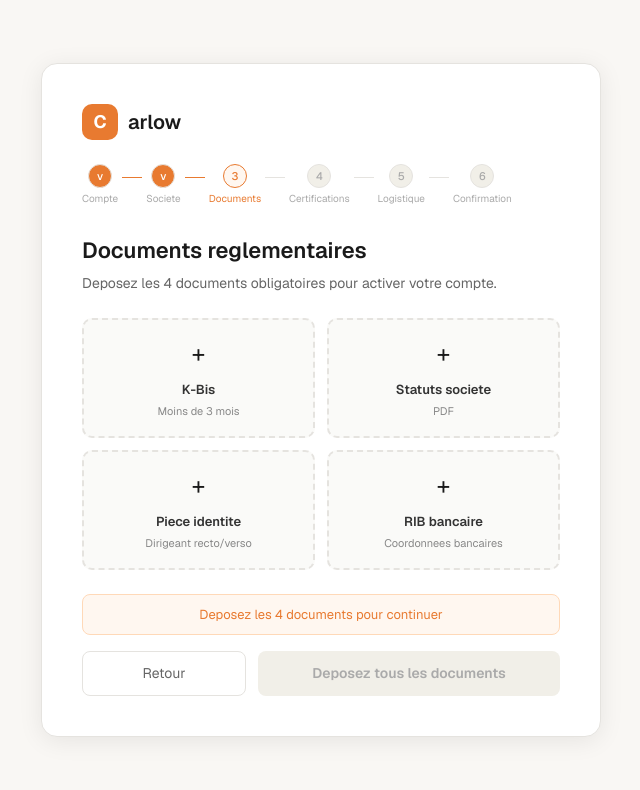
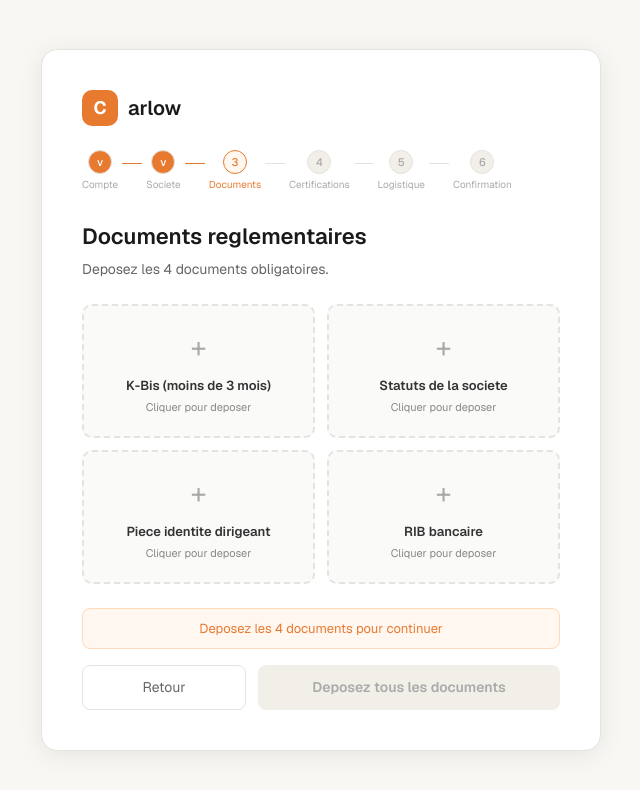
Before and after one commit to azerrh/carlow-onboarding, a Next.js app: page /step-3-documents in a window 1280 px wide. Shown: the top 790 px of the page, without its empty margins (319-959 px from the left). Built offline with nearby package versions, Linux system fonts and the light colour scheme.

Commit message:
fix: upload documents KYC avec vrais fichiers

```diff
--- a/src/app/(onboarding)/step-3-documents/page.tsx
+++ b/src/app/(onboarding)/step-3-documents/page.tsx
@@ -1,29 +1,27 @@
 "use client";
-import { useState } from "react";
+import { useRef, useState } from "react";
 import { useRouter } from "next/navigation";
 import { StepperBar } from "@/components/onboarding/StepperBar";
 
-interface UploadedDoc {
-  name: string;
-  status: "uploading" | "done" | "error";
-}
-
 const DOCS = [
-  { key: "kbis",    label: "K-Bis",               desc: "Moins de 3 mois" },
-  { key: "statuts", label: "Statuts societe",      desc: "PDF" },
-  { key: "id",      label: "Piece identite",       desc: "Dirigeant recto/verso" },
-  { key: "rib",     label: "RIB bancaire",         desc: "Coordonnees bancaires" },
+  { key: "kbis",    label: "K-Bis (moins de 3 mois)",  desc: "Cliquer pour deposer" },
+  { key: "statuts", label: "Statuts de la societe",     desc: "Cliquer pour deposer" },
+  { key: "id",      label: "Piece identite dirigeant",  desc: "Cliquer pour deposer" },
+  { key: "rib",     label: "RIB bancaire",              desc: "Cliquer pour deposer" },
 ];
 
 export default function StepDocumentsPage() {
   const router = useRouter();
-  const [uploads, setUploads] = useState<Record<string, UploadedDoc>>({});
+  const [uploads, setUploads] = useState<Record<string, "idle"|"uploading"|"done"|"error">>({});
+  const [fileNames, setFileNames] = useState<Record<string, string>>({});
+  const refs = Object.fromEntries(DOCS.map(d => [d.key, useRef<HTMLInputElement>(null)]));
 
-  async function handleUpload(key: string, file: File) {
+  async function handleFile(key: string, file: File) {
     const vendorId = localStorage.getItem("vendorId");
-    if (!vendorId) return;
+    if (!vendorId) { alert("Reconnectez-vous"); return; }
 
-    setUploads(u => ({ ...u, [key]: { name: file.name, status: "uploading" } }));
+    setUploads(u => ({ ...u, [key]: "uploading" }));
+    setFileNames(f => ({ ...f, [key]: file.name }));
 
     const formData = new FormData();
     formData.append("file", file);
@@ -31,62 +29,60 @@ export default function StepDocumentsPage() {
     formData.append("type", key);
 
     try {
-      const res = await fetch("/api/vendor/upload", {
-        method: "POST",
-        body: formData,
-      });
+      const res = await fetch("/api/vendor/upload", { method: "POST", body: formData });
       const data = await res.json();
-
-      if (data.success) {
-        setUploads(u => ({ ...u, [key]: { name: file.name, status: "done" } }));
-      } else {
-        setUploads(u => ({ ...u, [key]: { name: file.name, status: "error" } }));
-      }
+      setUploads(u => ({ ...u, [key]: data.success ? "done" : "error" }));
     } catch {
-      setUploads(u => ({ ...u, [key]: { name: file.name, status: "error" } }));
+      setUploads(u => ({ ...u, [key]: "error" }));
     }
   }
 
-  const allUploaded = DOCS.every(d => uploads[d.key]?.status === "done");
+  const allDone = DOCS.every(d => uploads[d.key] === "done");
 
   return (
     <div style={{display:"flex",minHeight:"100vh",background:"#f9f7f4",alignItems:"center",justifyContent:"center",padding:24}}>
       <div style={{width:"100%",maxWidth:560,background:"white",borderRadius:16,padding:40,boxShadow:"0 4px 24px rgba(0,0,0,0.08)",border:"1px solid #e5e3df"}}>
         <div style={{display:"flex",alignItems:"center",gap:10,marginBottom:24}}>
           <div style={{width:36,height:36,background:"#E87A30",borderRadius:10,display:"flex",alignItems:"center",justifyContent:"center",color:"white",fontWeight:700,fontSize:18}}>C</div>
-          <span style={{fontWeight:600,fontSize:20,color:"#1a1a1a"}}>arlow</span>
+          <span style={{fontWeight:600,fontSize:20}}>arlow</span>
         </div>
         <StepperBar current={2} />
-        <h1 style={{fontSize:22,fontWeight:600,color:"#1a1a1a",margin:"0 0 6px"}}>Documents reglementaires</h1>
-        <p style={{color:"#666",fontSize:14,margin:"0 0 24px"}}>Deposez les 4 documents obligatoires pour activer votre compte.</p>
+        <h1 style={{fontSize:22,fontWeight:600,margin:"0 0 6px"}}>Documents reglementaires</h1>
+        <p style={{color:"#666",fontSize:14,margin:"0 0 24px"}}>Deposez les 4 documents obligatoires.</p>
 
         <div style={{display:"grid",gridTemplateColumns:"1fr 1fr",gap:12,marginBottom:24}}>
           {DOCS.map(doc => {
-            const upload = uploads[doc.key];
-            const isDone = upload?.status === "done";
-            const isUploading = upload?.status === "uploading";
-            const isError = upload?.status === "error";
+            const status = uploads[doc.key] || "idle";
+            const isDone = status === "done";
+            const isUploading = status === "uploading";
+            const isError = status === "error";
 
             return (
-              <label key={doc.key} style={{cursor:"pointer"}}>
+              <div key={doc.key}>
                 <input
+                  ref={refs[doc.key]}
                   type="file"
                   accept=".pdf,.jpg,.jpeg,.png"
                   style={{display:"none"}}
                   onChange={e => {
                     const file = e.target.files?.[0];
-                    if (file) handleUpload(doc.key, file);
+                    if (file) handleFile(doc.key, file);
                   }}
                 />
-                <div style={{
-                  border:`2px ${isDone?"solid":"dashed"} ${isDone?"#22a06b":isError?"#cc0000":"#e5e3df"}`,
-                  borderRadius:10,
-                  padding:"16px",
-                  textAlign:"center",
-                  background:isDone?"#f0faf5":isError?"#fff0f0":"#fafaf8",
-                  transition:"all 0.2s"
-                }}>
-                  <div style={{fontSize:24,marginBottom:8}}>
+                <div
+                  onClick={() => refs[doc.key].current?.click()}
+                  style={{
+                    border:`2px ${isDone?"solid":"dashed"} ${isDone?"#22a06b":isError?"#cc0000":"#e5e3df"}`,
+                    borderRadius:10,
+                    padding:"20px 16px",
+                    textAlign:"center",
+                    cursor:"pointer",
+                    background:isDone?"#f0faf5":isError?"#fff0f0":"#fafaf8",
+                    transition:"all 0.2s",
+                    userSelect:"none" as const,
+                  }}
+                >
+                  <div style={{fontSize:28,marginBottom:8,color:isDone?"#22a06b":isError?"#cc0000":"#aaa"}}>
                     {isDone ? "✓" : isUploading ? "⏳" : isError ? "✗" : "+"}
                   </div>
                   <div style={{fontSize:13,fontWeight:600,color:isDone?"#22a06b":isError?"#cc0000":"#333",marginBottom:4}}>
@@ -94,35 +90,31 @@ export default function StepDocumentsPage() {
                   </div>
                   <div style={{fontSize:11,color:"#888"}}>
                     {isUploading ? "Upload en cours..." :
-                     isDone ? upload.name :
-                     isError ? "Erreur — reessayez" :
+                     isDone ? fileNames[doc.key] :
+                     isError ? "Erreur — cliquez pour reessayer" :
                      doc.desc}
                   </div>
                 </div>
-              </label>
+              </div>
             );
           })}
         </div>
 
-        {!allUploaded && (
+        {!allDone && (
           <div style={{background:"#fff7f0",border:"1px solid #ffd9b8",borderRadius:8,padding:"10px 14px",fontSize:13,color:"#E87A30",marginBottom:16,textAlign:"center"}}>
             Deposez les 4 documents pour continuer
           </div>
         )}
 
         <div style={{display:"flex",gap:12}}>
-          <button
-            onClick={()=>router.push("/step-2-company")}
-            style={{flex:1,padding:"11px",background:"white",color:"#666",border:"1.5px solid #e5e3df",borderRadius:8,fontSize:14,cursor:"pointer",fontFamily:"inherit"}}
-          >
+          <button onClick={()=>router.push("/step-2-company")}
+            style={{flex:1,padding:"11px",background:"white",color:"#666",border:"1.5px solid #e5e3df",borderRadius:8,fontSize:14,cursor:"pointer",fontFamily:"inherit"}}>
             Retour
           </button>
           <button
-            onClick={()=>router.push("/step-4-certifications")}
-            disabled={!allUploaded}
-            style={{flex:2,padding:"11px",background:allUploaded?"#E87A30":"#f1efe8",color:allUploaded?"white":"#aaa",border:"none",borderRadius:8,fontSize:14,fontWeight:600,cursor:allUploaded?"pointer":"not-allowed",fontFamily:"inherit"}}
-          >
-            {allUploaded ? "Continuer →" : "Deposez tous les documents"}
+            onClick={()=>{ if(allDone) router.push("/step-4-certifications"); }}
+            style={{flex:2,padding:"11px",background:allDone?"#E87A30":"#f1efe8",color:allDone?"white":"#aaa",border:"none",borderRadius:8,fontSize:14,fontWeight:600,cursor:allDone?"pointer":"not-allowed",fontFamily:"inherit"}}>
+            {allDone ? "Continuer →" : "Deposez tous les documents"}
           </button>
         </div>
       </div>
```
